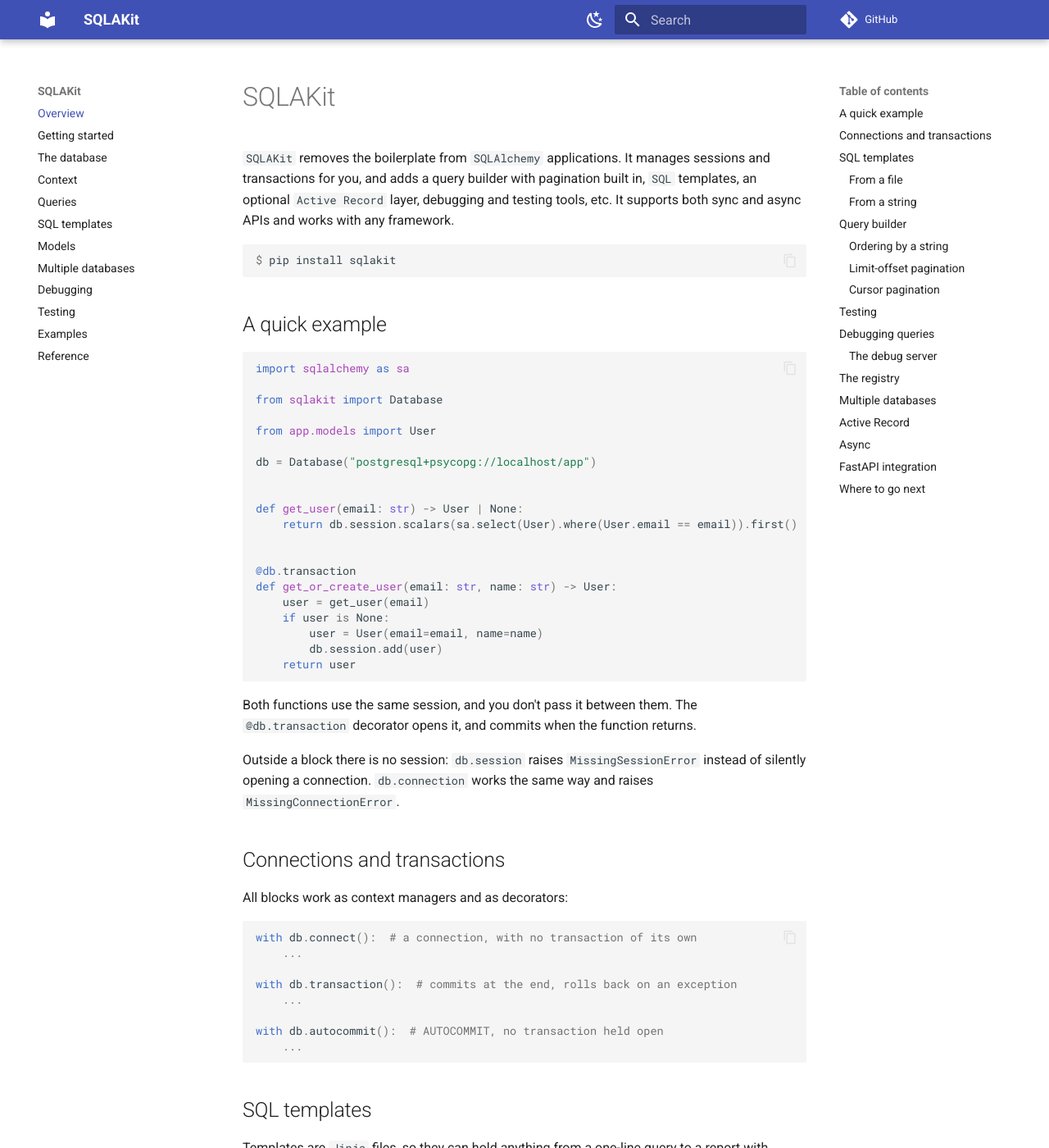
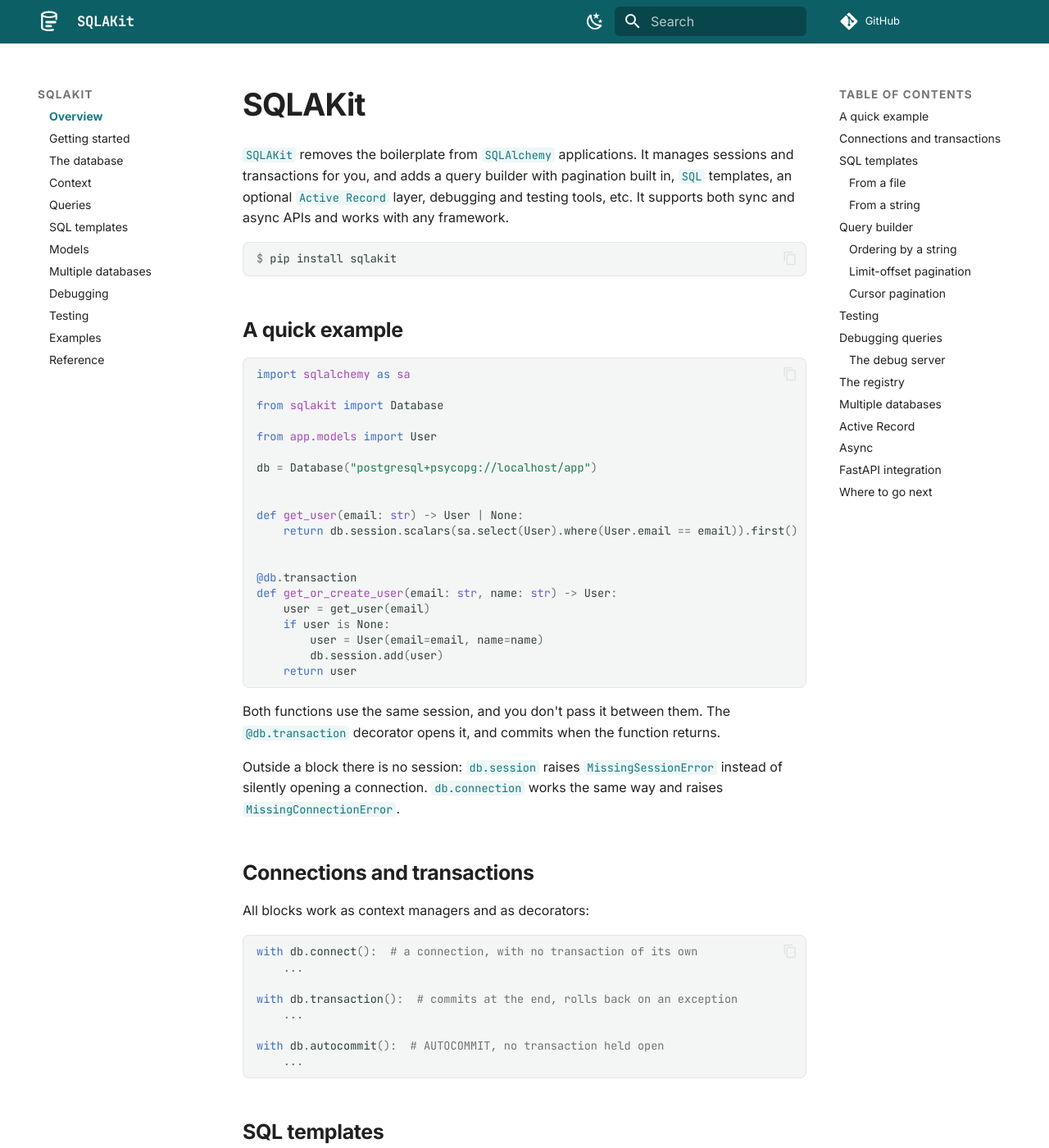
Before and after one commit to antonrh/sqlakit, an MkDocs documentation site: the page built from docs/index.md, in a window 1280 px wide and 1400 px high. Shown: the whole window at 82% size. Built offline with MkDocs 1.6.1 and Material for MkDocs 9.7.7, drawn with Linux system fonts in a browser that asks for light colours; comment, search, counter and statistics services are not loaded.

Commit message:
Give the documentation the library's mark and colours
The site was Material's default indigo with no mark on it. It now carries
the same teal the debug server's page uses, a mono wordmark, and a logo
of a database with the queries of a block inside it. A title is the page's
own colour rather than a shade of grey, and the current page in the
navigation is marked in colour.

```diff
--- /dev/null
+++ b/docs/assets/theme.css
@@ -0,0 +1,167 @@
+/* The colours of the debug server's page, on the documentation. */
+
+:root {
+  --sqlakit-teal: #0f7a82;
+  --sqlakit-teal-dark: #4ecdc7;
+}
+
+[data-md-color-scheme="default"] {
+  --md-primary-fg-color: #0d5f66;
+  --md-primary-fg-color--light: var(--sqlakit-teal);
+  --md-primary-fg-color--dark: #0a4c52;
+  --md-accent-fg-color: var(--sqlakit-teal);
+  --md-typeset-a-color: var(--sqlakit-teal);
+  --md-code-bg-color: #f4f6f6;
+  --md-code-fg-color: #33403f;
+  --sqlakit-hairline: rgba(15, 122, 130, 0.16);
+  --sqlakit-tint: rgba(15, 122, 130, 0.07);
+}
+
+[data-md-color-scheme="slate"] {
+  --md-primary-fg-color: #0b1618;
+  --md-accent-fg-color: var(--sqlakit-teal-dark);
+  --md-typeset-a-color: var(--sqlakit-teal-dark);
+  --md-default-bg-color: #0f1417;
+  --md-default-fg-color: hsla(180, 5%, 96%, 0.94);
+  --md-default-fg-color--light: hsla(180, 5%, 96%, 0.72);
+  --md-code-bg-color: #161c20;
+  --md-code-fg-color: #e6eaea;
+  --md-footer-bg-color: #0b1618;
+  --sqlakit-hairline: rgba(78, 205, 199, 0.2);
+  --sqlakit-tint: rgba(78, 205, 199, 0.1);
+}
+
+::selection {
+  background: var(--sqlakit-tint);
+}
+
+/* The header: the mark, then the name, with nothing between them. */
+.md-header {
+  border-bottom: 1px solid rgba(0, 0, 0, 0.2);
+  box-shadow: none;
+}
+
+.md-header__button.md-logo {
+  margin-right: 0;
+  padding-right: 0;
+}
+
+.md-header__button.md-logo img {
+  height: 1.4rem;
+}
+
+.md-header__title {
+  margin-left: 0.35rem;
+}
+
+/* The name reads as it does on the page: mono, as code does. */
+.md-header__title .md-ellipsis {
+  font-family: var(--md-code-font-family, ui-monospace), monospace;
+  font-weight: 700;
+  font-size: 0.86rem;
+  letter-spacing: -0.02em;
+}
+
+/* A title carries the page, so it is not a shade of grey. */
+.md-typeset h1 {
+  color: var(--md-default-fg-color);
+  font-weight: 700;
+  font-size: 1.9rem;
+  letter-spacing: -0.025em;
+  margin-bottom: 1.2rem;
+}
+
+.md-typeset h2 {
+  font-weight: 650;
+  letter-spacing: -0.015em;
+  margin-top: 2.4rem;
+}
+
+.md-typeset h3 {
+  font-weight: 600;
+  letter-spacing: -0.01em;
+}
+
+/* A statement is a block, here as well as there. */
+.md-typeset pre > code {
+  border: 1px solid var(--md-default-fg-color--lightest);
+  border-radius: 8px;
+}
+
+.md-typeset code {
+  border-radius: 4px;
+}
+
+/* A name written inline stays a name, in the colour of the library. */
+.md-typeset p > code,
+.md-typeset li > code,
+.md-typeset td > code {
+  background: var(--sqlakit-tint);
+  color: var(--md-typeset-a-color);
+}
+
+.md-typeset a:hover {
+  text-decoration: underline;
+  text-underline-offset: 0.15em;
+}
+
+/* The screenshots have a ground of their own, and a border keeps it. */
+.md-typeset img {
+  border: 1px solid var(--md-default-fg-color--lightest);
+  border-radius: 10px;
+}
+
+/* The page beside the text: quiet, with the current page in colour. */
+.md-nav__title {
+  font-size: 0.68rem;
+  letter-spacing: 0.08em;
+  text-transform: uppercase;
+}
+
+.md-nav__link--active,
+.md-nav__link--active code {
+  font-weight: 600;
+}
+
+.md-sidebar--primary .md-nav__list .md-nav__link {
+  border-left: 2px solid transparent;
+  padding-left: 0.6rem;
+}
+
+.md-sidebar--primary .md-nav__link--active {
+  border-left-color: var(--md-typeset-a-color);
+}
+
+/* A table of a few columns, with a ruled head. */
+.md-typeset table:not([class]) {
+  border: 1px solid var(--md-default-fg-color--lightest);
+  border-radius: 8px;
+}
+
+.md-typeset table:not([class]) th {
+  background: var(--sqlakit-tint);
+  color: var(--md-default-fg-color);
+  font-weight: 600;
+}
+
+/* A note reads as an aside, not as a warning. */
+.md-typeset .admonition,
+.md-typeset details {
+  border-radius: 8px;
+  border-width: 1px;
+  box-shadow: none;
+  font-size: 0.72rem;
+}
+
+.md-typeset .admonition-title,
+.md-typeset summary {
+  font-weight: 600;
+}
+
+.md-search__form {
+  border-radius: 6px;
+}
+
+.md-footer-meta {
+  font-size: 0.66rem;
+}
--- a/mkdocs.yml
+++ b/mkdocs.yml
@@ -5,14 +5,23 @@
 
 theme:
   name: material
+  logo: assets/logo.svg
+  favicon: assets/favicon.svg
+  font:
+    text: Inter
+    code: JetBrains Mono
   palette:
     - media: "(prefers-color-scheme: light)"
       scheme: default
+      primary: custom
+      accent: custom
       toggle:
         icon: material/weather-night
         name: Switch to dark mode
     - media: "(prefers-color-scheme: dark)"
       scheme: slate
+      primary: custom
+      accent: custom
       toggle:
         icon: material/weather-sunny
         name: Switch to light mode
@@ -36,6 +45,9 @@
   - Testing: testing.md
   - Examples: examples.md
   - Reference: reference.md
+
+extra_css:
+  - assets/theme.css
 
 plugins:
   - search
```
Also changed, not shown: docs/assets/favicon.svg (added), docs/assets/logo.svg (added).
